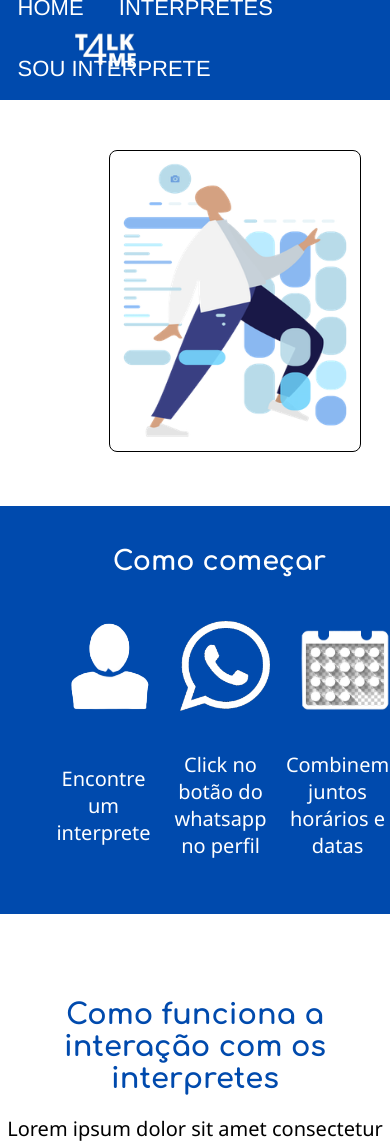
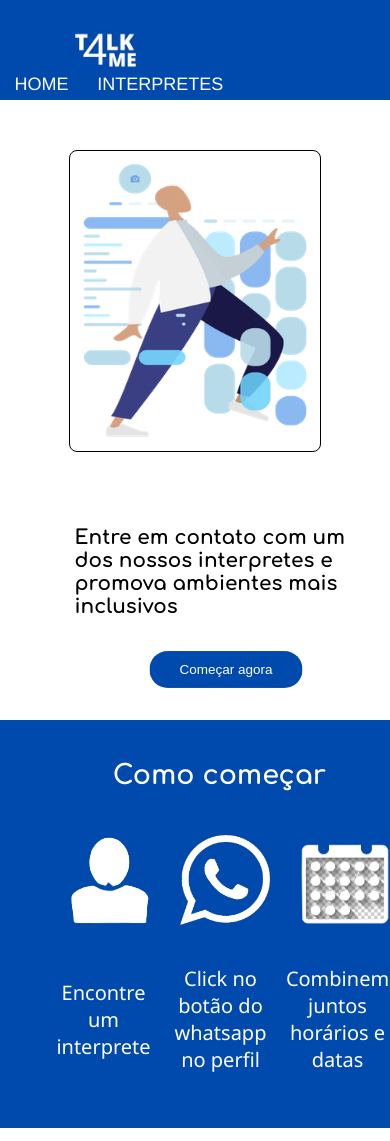
Before and after one commit to joaoalmeidait/Talk4Me, a PHP site: page /Home.html in a window 390 px wide. Shown: the top 1141 px of the page. Run offline with PHP 8.4, Linux system fonts and the light colour scheme.

Commit message:
ajustando tela home

```diff
--- a/Style_home.css
+++ b/Style_home.css
@@ -8,7 +8,6 @@ body, html {
 }
 
 .container-principal{
-    display: flex;
     margin-bottom: 130px;
     font-family: 'Comfortaa', cursive;
 }
@@ -28,6 +27,7 @@ header {
 
 /*definição das prioridades do cabeçallho*/
 nav {
+
     position: absolute;
     right: 30px;
     bottom: 0px;
@@ -59,6 +59,7 @@ nav ul li a:hover {
 
 /* Corpo do site*/
 #banner{
+
     display: flex;
     width: max-content;
     padding-top: 20px;
@@ -188,8 +189,24 @@ aside{
     padding-top: 20px;
 }
 
-@media screen and(max-width: 690px) {
-    nav ul li a{
+@media screen and (max-width:690px){
+
+    nav{
+        height: 40px;
+    }
+    nav ul li{
+
+        font-size: 18px;
+        align-items: center;
+    }
+    #banner{
+        height: 570px;
+        margin: auto;
+        align-items: center;
         flex-direction: column;
     }
+    .botao-começar{
+        margin: auto;
+
+    }
 }
```
